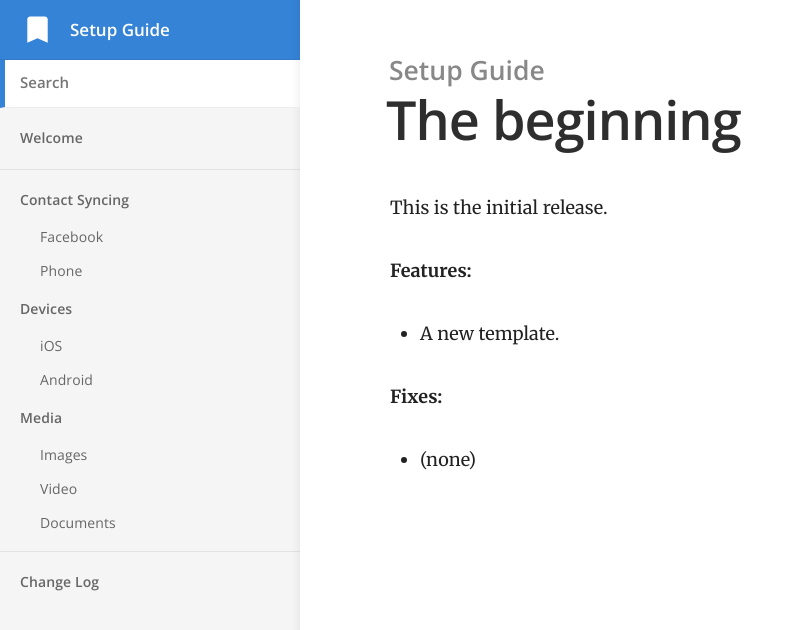
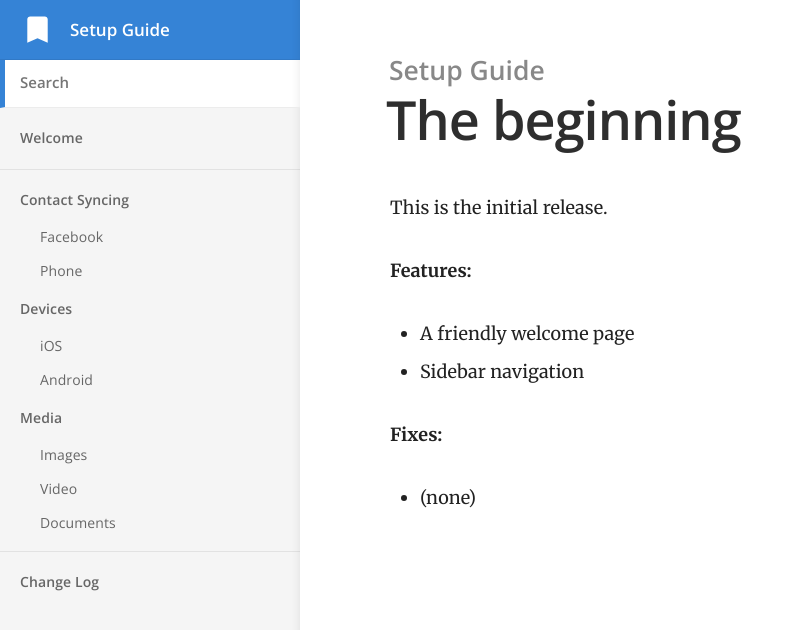
Before and after one commit to robisaacnz/setup-guide, a Jekyll site: the page built from _posts/2017-10-10-the-beginning.md, in a window 1280 px wide. Shown: the top 630 px of the page, without its empty margins (0-804 px from the left). Built offline with Jekyll 4.4.1, drawn with Linux system fonts in a browser that asks for light colours.

```diff
--- a/_posts/2016-12-13-the-beginning.md
+++ b/_posts/2017-10-10-the-beginning.md
@@ -7,7 +7,8 @@ This is the initial release.
 
 **Features:**
 
-* A new template.
+* A friendly welcome page
+* Sidebar navigation
 
 **Fixes:**
 
```
Also changed, not shown: 1 other file.
